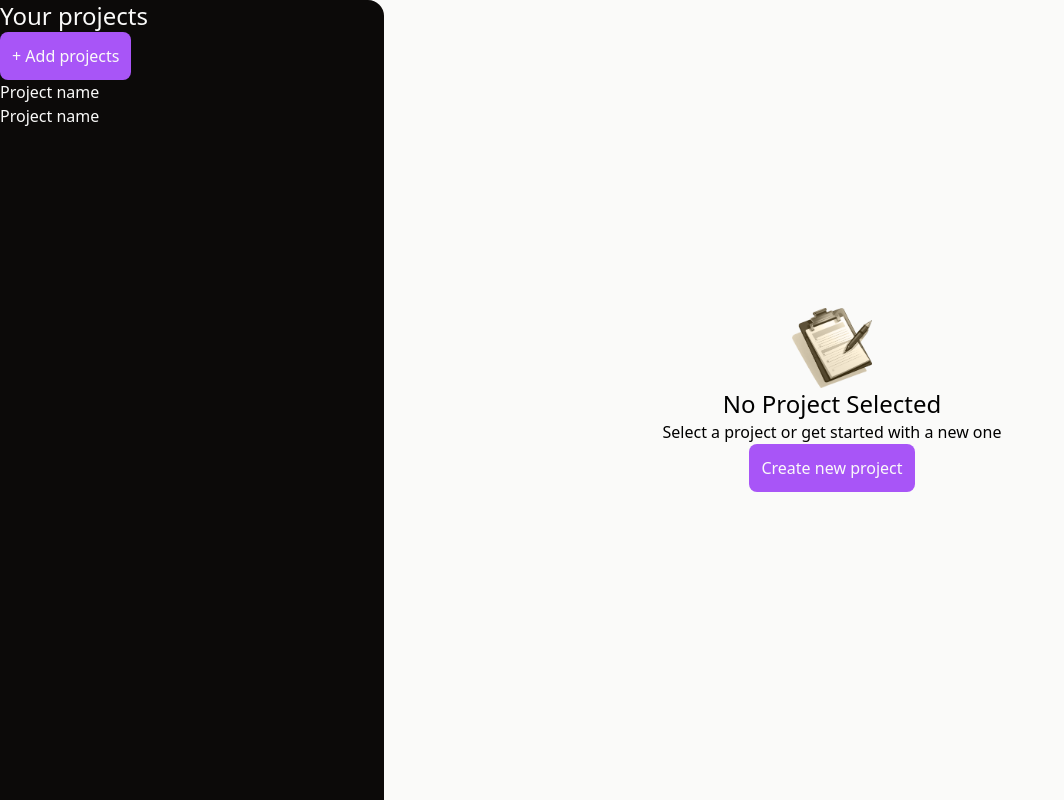
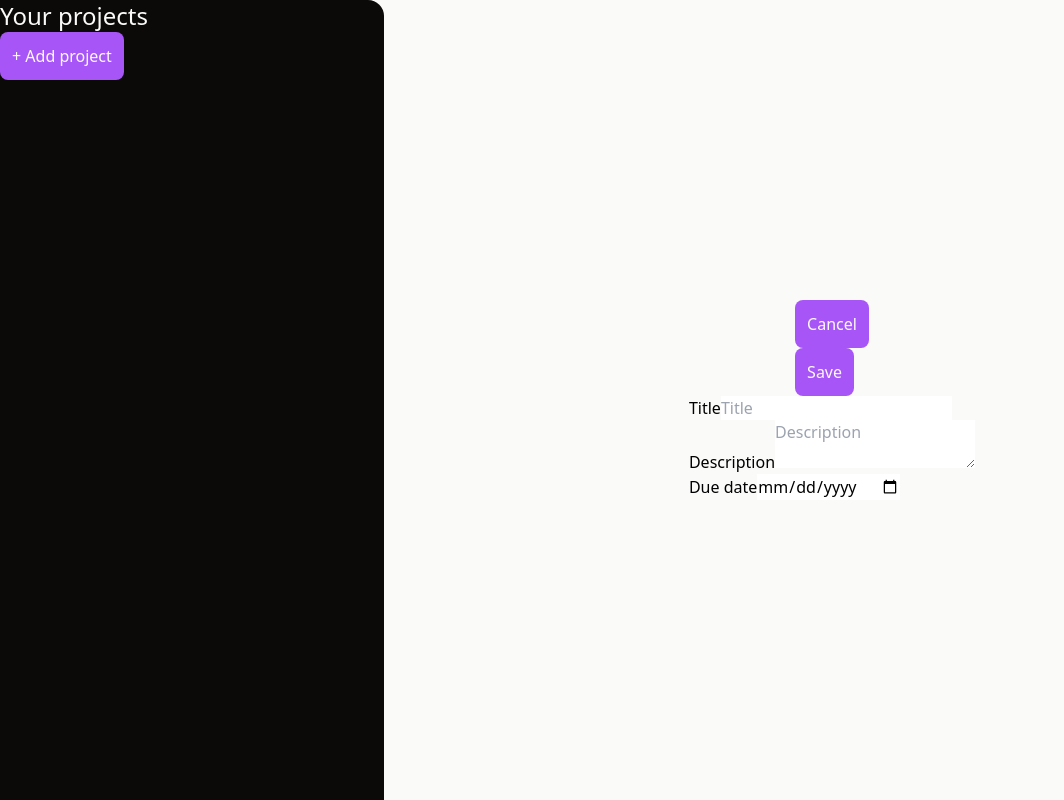
Before and after one commit to internet-unable/react-pm-app, a React (Vite) app: page / in a window 1280 px wide. Both pictures are taken after a click on the button "Create new project". Shown: the whole page, without its empty margins (0-1064 px from the left). Built offline with nearby package versions, Linux system fonts and the light colour scheme.

Commit message:
Project update
Updated a lot of components.
Main goals - render proper panel, render project list inside sidebar

```diff
--- a/src/App.jsx
+++ b/src/App.jsx
@@ -4,15 +4,60 @@ import NoProject from "./components/NoProject/NoProject.jsx";
 import CreateProject from "./components/createProject/createProject.jsx";
 import SelectedProject from "./components/SelectedProject/SelectedProject.jsx";
 
+const panels = {
+    noProjectSelected: 'no-project-selected',
+    addProject: 'add-project',
+    selectedProject: 'selected-project'
+};
+
 function App() {
-    const [projectList, setProjectList] = useState();
+    const [activePanel, setActivePanel] = useState(panels.noProjectSelected);
+    const [projectsList, setProjectsList] = useState([]);
+    const [activeProject, setActiveProject] = useState();
+
+    function saveNewProject(project) {
+        setProjectsList(prevList => {
+            return [
+                ...prevList,
+                project
+            ];
+        });
+        setActivePanel(panels.noProjectSelected);
+    }
+
+    function selectActiveProject(item) {
+        setActivePanel(panels.selectedProject);
+        setActiveProject(item);
+    }
+
+    function resolvePanelTypeToShow() {
+        switch (activePanel) {
+            case panels.noProjectSelected:
+                return <NoProject handleCreateBtnClick={() => setActivePanel(panels.addProject)} />;
+
+            case panels.addProject:
+                return <CreateProject
+                            handleCancelBtnClick={() => setActivePanel(panels.noProjectSelected)}
+                            handleSaveBtnClick={saveNewProject}
+                        />;
+
+            case panels.selectedProject:
+                return <SelectedProject project={activeProject} />;
+
+            default:
+                return <NoProject handleCreateBtnClick={() => setActivePanel(panels.addProject)} />;
+        }
+    }
 
     return (
         <main className="h-full flex">
-            <Sidebar />
-            {!projectList && <NoProject />}
-            {/* <CreateProject /> */}
-            {/* <SelectedProject /> */}
+            {/* Todo: separete sidebar from other content, because right now React re-render it on each state change */}
+            <Sidebar
+                handleAddBtnClick={() => setActivePanel(panels.addProject)}
+                projectsList={projectsList}
+                selectActiveProject={selectActiveProject}
+            />
+            {resolvePanelTypeToShow()}
         </main>
     );
 }
--- a/src/components/Button/Button.jsx
+++ b/src/components/Button/Button.jsx
@@ -1,10 +1,11 @@
-export default function Button({ children }) {
+export default function Button({ handleClick, children }) {
     const defaultClasses = 'text-stone-50 bg-purple-500 p-3 rounded-lg';
 
     return (
         <button
             type="button"
             className={defaultClasses}
+            onClick={handleClick}
         >
             {children}
         </button>
--- a/src/components/CreateProject/CreateProject.jsx
+++ b/src/components/CreateProject/CreateProject.jsx
@@ -1,17 +1,30 @@
+import { useRef } from "react";
 import Button from "../Button/Button.jsx";
 import Input from "../Input/Input.jsx";
 import TextArea from "../TextArea/TextArea.jsx";
 
-export default function CreateProject() {
+export default function CreateProject({ handleCancelBtnClick, handleSaveBtnClick }) {
+    const projectTitle = useRef();
+    const projectDesc = useRef();
+    const projectDueDate = useRef();
+
+    function collectDataAndSave() {
+        handleSaveBtnClick({
+            title: projectTitle.current.value,
+            desc: projectDesc.current.value,
+            dueDate: projectDueDate.current.value,
+        });
+    }
+
     return (
         <form className="flex flex-col justify-center items-center grow h-full overflow-x-auto">
             <ul>
                 <li>
-                    <Button>Cancel</Button>
+                    <Button handleClick={handleCancelBtnClick}>Cancel</Button>
                 </li>
 
                 <li>
-                    <Button>Save</Button>
+                    <Button handleClick={collectDataAndSave}>Save</Button>
                 </li>
             </ul>
 
@@ -22,6 +35,7 @@ export default function CreateProject() {
                         label="Title"
                         type="text"
                         placeholder="Title"
+                        ref={projectTitle}
                     />
                 </li>
 
@@ -30,6 +44,7 @@ export default function CreateProject() {
                         id="desc"
                         label="Description"
                         placeholder="Description"
+                        ref={projectDesc}
                     />
                 </li>
 
@@ -39,6 +54,7 @@ export default function CreateProject() {
                         label="Due date"
                         type="date"
                         placeholder="Due date"
+                        ref={projectDueDate}
                     />
                 </li>
             </ul>
--- a/src/components/Input/Input.jsx
+++ b/src/components/Input/Input.jsx
@@ -1,8 +1,12 @@
-export default function Input({ id, label, type, placeholder }) {
+import { forwardRef } from "react";
+
+const Input = forwardRef(({ id, label, type, placeholder }, ref) => {
     return (
         <>
             {label && <label htmlFor={id}>{label}</label>}
-            <input id={id} type={type} placeholder={placeholder} />
+            <input id={id} type={type} placeholder={placeholder} ref={ref} />
         </>
     );
-}
+});
+
+export default Input;
--- a/src/components/NoProject/NoProject.jsx
+++ b/src/components/NoProject/NoProject.jsx
@@ -1,13 +1,13 @@
 import img from '../../assets/no-projects.png';
 import Button from '../Button/Button.jsx';
 
-export default function NoProject() {
+export default function NoProject({ handleCreateBtnClick }) {
     return (
         <section className="flex flex-col justify-center items-center grow h-full overflow-x-auto">
             <img className="size-20" src={img} alt="" />
             <h1 className="text-2xl">No Project Selected</h1>
             <p>Select a project or get started with a new one</p>
-            <Button>Create new project</Button>
+            <Button handleClick={handleCreateBtnClick}>Create new project</Button>
         </section>
     );
 }
--- a/src/components/SelectedProject/SelectedProject.jsx
+++ b/src/components/SelectedProject/SelectedProject.jsx
@@ -1,17 +1,16 @@
+import { useState } from "react";
 import Button from "../Button/Button.jsx";
 import Input from "../Input/Input.jsx";
 
-export default function SelectedProject() {
+export default function SelectedProject({ project }) {
+    const [taskList, setTaskList] = useState();
+
     return (
         <section className="flex flex-col justify-center items-center grow h-full overflow-x-auto">
-            <h1>Project name</h1>
+            <h1>{project.title}</h1>
             <Button>Delete</Button>
-            <p>Project due date</p>
-
-            <div>
-                <p>Project desc</p>
-                <p>Project desc</p>
-            </div>
+            <p>{project.dueDate}</p>
+            <p>{project.desc}</p>
 
             <div>
                 <h1>Tasks</h1>
--- a/src/components/Sidebar/Sidebar.jsx
+++ b/src/components/Sidebar/Sidebar.jsx
@@ -1,13 +1,22 @@
 import Button from "../Button/Button.jsx";
 
-export default function Sidebar() {
+export default function Sidebar({ handleAddBtnClick, projectsList, selectActiveProject }) {
+    console.log(`Sidebar ${projectsList}`);
     return (
         <aside className="h-full overflow-x-auto bg-stone-950 rounded-tr-2xl basis-96 text-stone-50">
             <h1 className="text-2xl">Your projects</h1>
-            <Button>+ Add projects</Button>
+            <Button handleClick={handleAddBtnClick}>+ Add project</Button>
             <ul>
-                <li>Project name</li>
-                <li>Project name</li>
+                {projectsList.map(item => {
+                    return (
+                        <li
+                            onClick={() => selectActiveProject(item)}
+                            key={`${item.title}_${item.desc}_${item.dueDate}`}
+                        >
+                            {item.title}
+                        </li>
+                    );
+                })}
             </ul>
         </aside>
     );
--- a/src/components/TextArea/TextArea.jsx
+++ b/src/components/TextArea/TextArea.jsx
@@ -1,8 +1,12 @@
-export default function TextArea({ id, label, placeholder }) {
+import { forwardRef } from "react";
+
+const TextArea = forwardRef(({ id, label, placeholder }, ref) => {
     return (
         <>
             <label htmlFor={id}>{label}</label>
-            <textarea id={id} placeholder={placeholder}></textarea>
+            <textarea id={id} placeholder={placeholder} ref={ref}></textarea>
         </>
     );
-}
+});
+
+export default TextArea;
--- a/src/main.jsx
+++ b/src/main.jsx
@@ -4,7 +4,8 @@ import App from './App.jsx'
 import './index.css'
 
 ReactDOM.createRoot(document.getElementById('root')).render(
-    <React.StrictMode>
-        <App />
-    </React.StrictMode>,
-)
+    // <React.StrictMode>
+    //     <App />
+    // </React.StrictMode>,
+    <App />
+);
```
